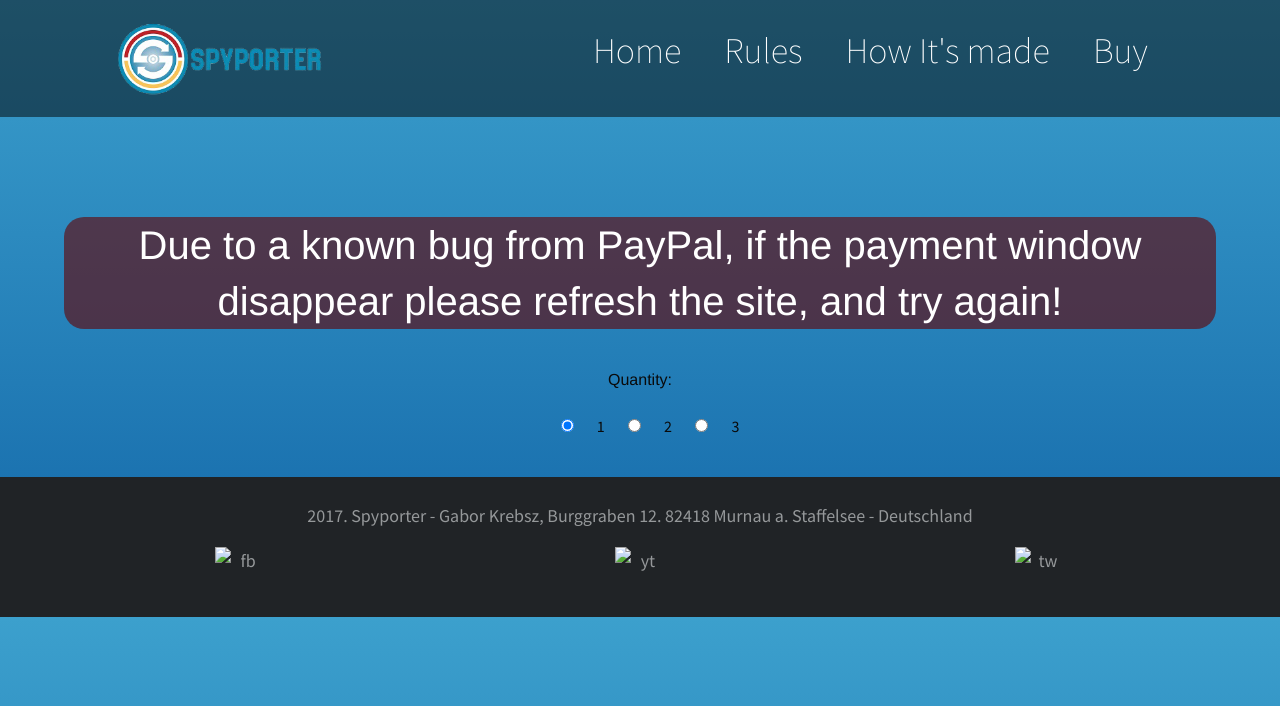
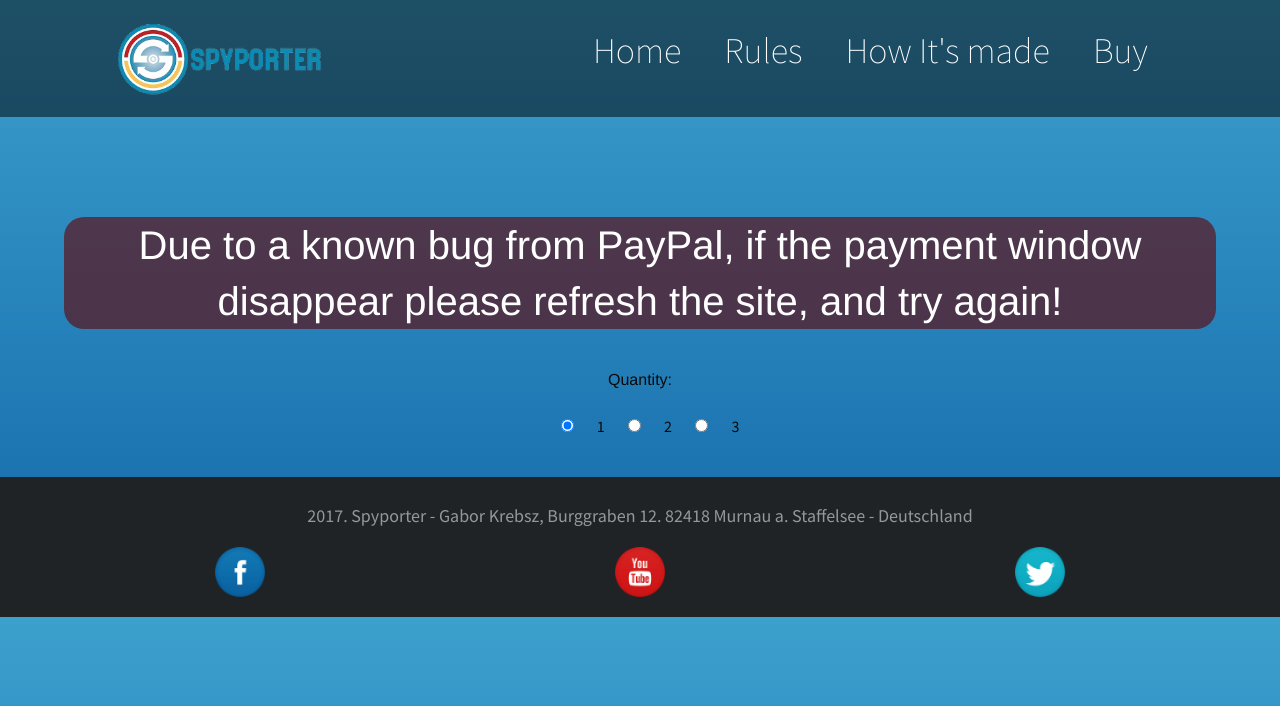
Before and after one commit to gerhatmark/SpyPorter, a plain HTML site: page buy.html in a window 1280 px wide. Drawn offline with Linux system fonts and the light colour scheme; the site is published under a folder, as on GitHub Pages, so addresses that start at the root find nothing; a script that the page names is missing.

Commit message:
src fix #3

```diff
--- a/buy.html
+++ b/buy.html
@@ -61,9 +61,9 @@
         </div>
 
         <div class="row">
-            <div class="small-4 columns text-center"><img src="/assets/icons/fb.png" alt="fb"></div>
-            <div class="small-4 columns text-center"><img src="/assets/icons/youtube.png" alt="yt"></div>
-            <div class="small-4 columns text-center"><img src="/assets/icons/twitter.png" alt="tw"></div>
+            <div class="small-4 columns text-center"><img src="assets/icons/fb.png" alt="fb"></div>
+            <div class="small-4 columns text-center"><img src="assets/icons/youtube.png" alt="yt"></div>
+            <div class="small-4 columns text-center"><img src="assets/icons/twitter.png" alt="tw"></div>
 
         </div>
 
```
Also changed, not shown: canceled.html (+3 -3 lines), rules.html (+3 -3 lines).
